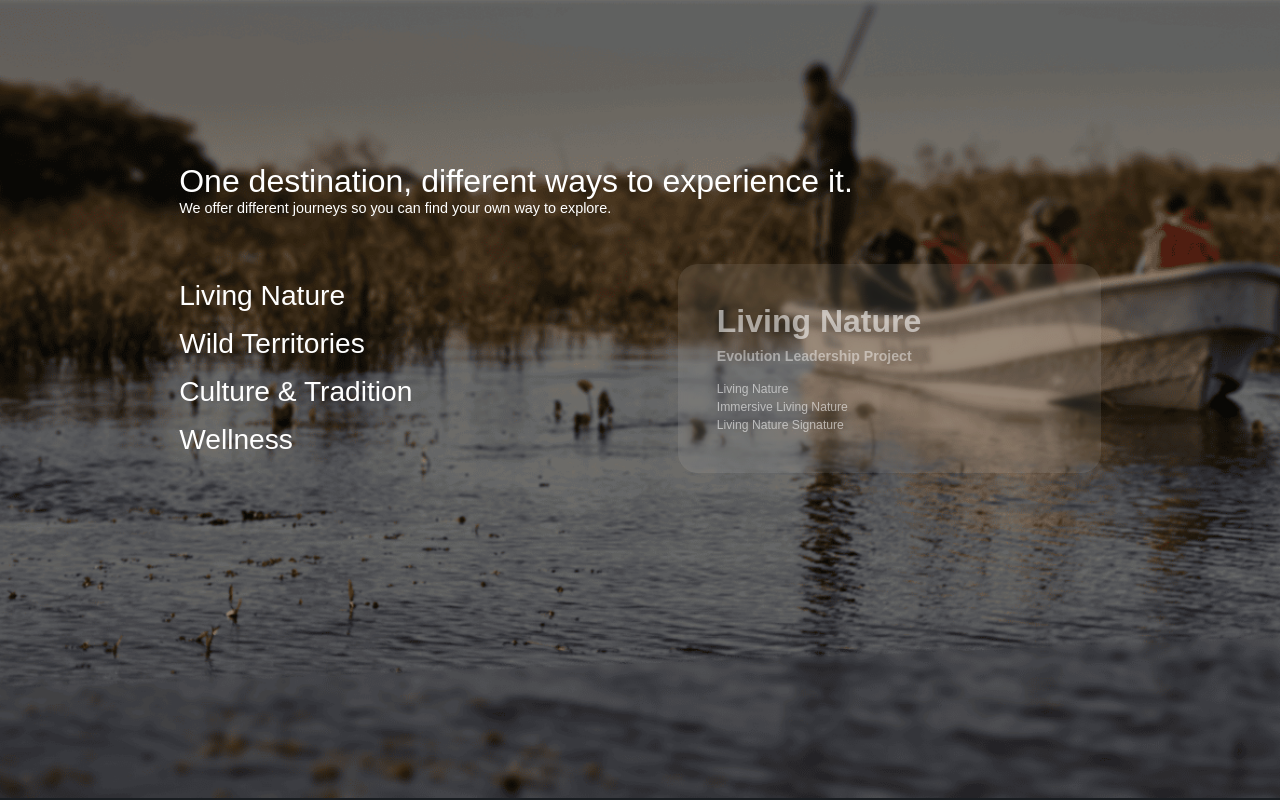
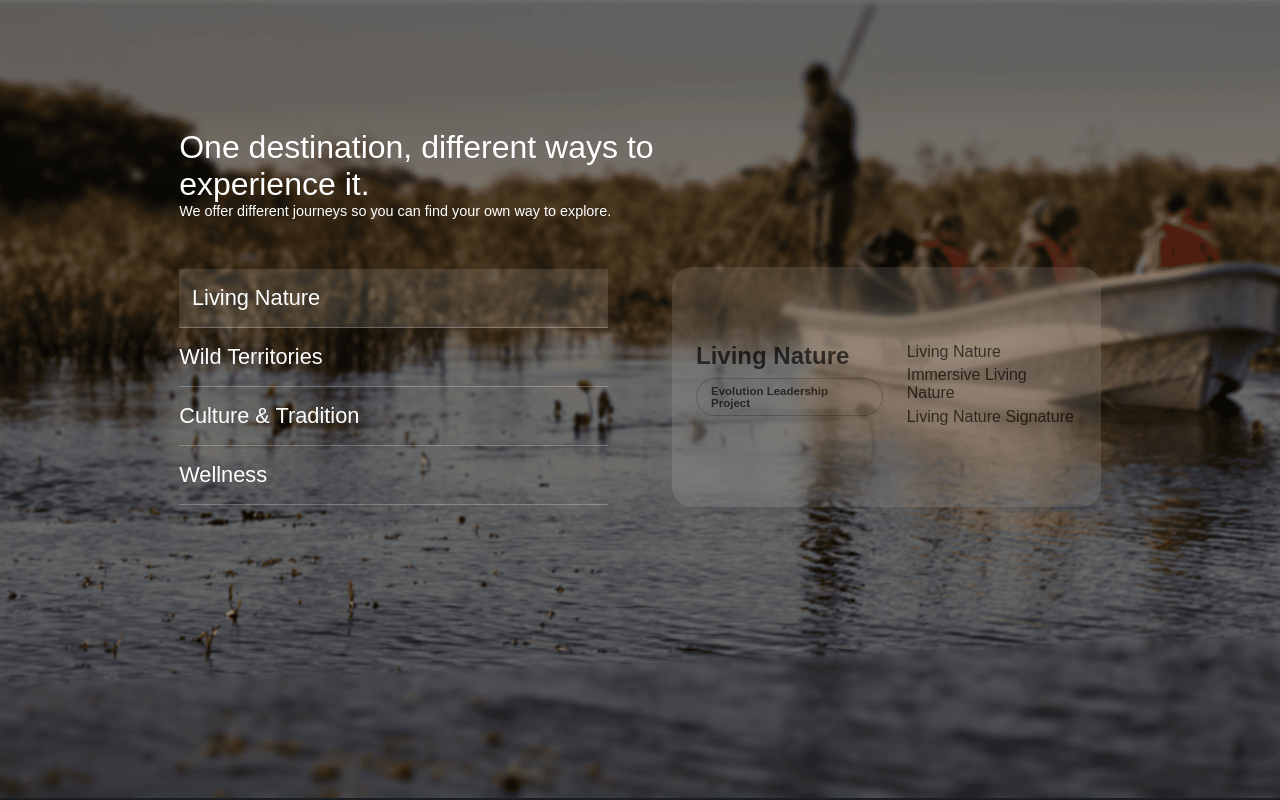
Before and after one commit to DoloresPolito/sapucay, a Next.js app: page /en in a window 1280 px wide. Shown: the part 802-1602 px from the top of the page. Built offline with nearby package versions, Linux system fonts and the light colour scheme.

Commit message:
resp home

```diff
--- a/src/app/[locale]/layout.js
+++ b/src/app/[locale]/layout.js
@@ -1,8 +1,9 @@
 import { hasLocale, NextIntlClientProvider } from 'next-intl';
 import {getMessages} from 'next-intl/server';
 import { routing } from '@/src/i18n/routing';
-import { notFound } from 'next/navigation';
+// import { notFound } from 'next/navigation';
 import { setRequestLocale } from 'next-intl/server';
+import PageTransition from '@/src/components/PageTransition';
 
 import "./globals.scss";
 export function generateStaticParams() {
@@ -24,7 +25,10 @@ export default async function RootLayout({children, params}) {
     <html lang={locale}>
       <body>
         <NextIntlClientProvider messages={messages}>
+          <PageTransition>
           {children}
+          </PageTransition>
+
         </NextIntlClientProvider>
       </body>
     </html>
--- a/src/components/Home/SlideA/Body/index.js
+++ b/src/components/Home/SlideA/Body/index.js
@@ -1,24 +1,18 @@
-import { motion } from "framer-motion";
 import styles from "../style.module.scss";
 
 export default function Body({ items, selectedLink, setSelectedLink }) {
-
-
   return (
     <div className={styles.body}>
       {items.map((item, index) => (
-        <motion.p
+        <div
           key={index}
-          onMouseOver={() => setSelectedLink({ isActive: true, index })}
-          onMouseLeave={() => setSelectedLink({ isActive: false, index })}
-          animate={
-            selectedLink.isActive && selectedLink.index !== index
-              ? { filter: "blur(4px)", opacity: 0.3 }
-              : { filter: "blur(0px)", opacity: 1 }
-          }
+          className={`${styles.item} ${
+            selectedLink.index === index ? styles.active : ""
+          }`}
+          onMouseEnter={() => setSelectedLink({ isActive: true, index })}
         >
           {item.title}
-        </motion.p>
+        </div>
       ))}
     </div>
   );
--- a/src/components/Home/SlideA/Content/index.js
+++ b/src/components/Home/SlideA/Content/index.js
@@ -2,7 +2,6 @@ import { motion } from "framer-motion";
 import styles from "../style.module.scss";
 
 export default function Content({ item, isActive }) {
-
   return (
     <motion.div
       className={styles.content}
@@ -10,14 +9,16 @@ export default function Content({ item, isActive }) {
       animate={isActive ? { opacity: 1, y: 0 } : { opacity: 0.6, y: 0 }}
       transition={{ duration: 0.4 }}
     >
+      <div className={styles.left}>
+        <h2>{item.title}</h2>
+        <h3>{item.subtitle}</h3>
+      </div>
 
-      <h2>{item.title}</h2>
-      <h3>{item.subtitle}</h3>
-
-      <p>{item.level1}</p>
-      <p>{item.level2}</p>
-      <p>{item.level3}</p>
-
+      <div className={styles.right}>
+        <p>{item.level1}</p>
+        <p>{item.level2}</p>
+        <p>{item.level3}</p>
+      </div>
     </motion.div>
   );
 }
--- a/src/components/Home/SlideA/style.module.scss
+++ b/src/components/Home/SlideA/style.module.scss
@@ -58,10 +58,15 @@
     margin-bottom: 6vh;
   }
 
+  .header {
+    margin-bottom: 6vh;
+    max-width: 550px;
+  }
+
   .columns {
     display: grid;
     grid-template-columns: 1fr 1fr;
-    gap: 6vw;
+    gap: 5vw;
     align-items: center;
 
     @media only screen and (max-width: 850px) {
@@ -73,53 +78,72 @@
   .body {
     display: flex;
     flex-direction: column;
-    gap: 2vh;
-    @media only screen and (max-width: 850px) {
-    }
+    width: 100%;
+  }
 
-    p {
-      font-size: 2.2vw;
-      margin: 0;
-      cursor: pointer;
-      overflow: hidden;
-      display: flex;
-      font-weight: 400;
-    }
+  .item {
+    padding: 2vh 0;
+    font-size: 1.7vw;
+    font-weight: 400;
+    cursor: pointer;
 
-    span {
-      display: inline-block;
+    border-bottom: 1px solid rgba(255, 255, 255, 0.25);
+
+    transition: all 0.3s ease;
+
+    &:hover {
+      background: rgba(255, 255, 255, 0.08);
+      padding-left: 1vw;
     }
   }
 
+  .active {
+    background: rgba(255, 255, 255, 0.12);
+    padding-left: 1vw;
+  }
+
   .content {
-    padding: 3vw;
+    padding: 3vh 3vh;
     border-radius: 20px;
+    background: rgba(255, 255, 255, 0.18);
+    backdrop-filter: blur(12px);
+    color: black;
 
-    background: rgba(255, 255, 255, 0.15);
-    backdrop-filter: blur(5px);
-
-    color: white;
-
-    @media only screen and (max-width: 850px) {
-      width: 80vw;
-    }
+    display: flex;
+    flex-direction: row;
+    justify-content: center;
+    height: 30vh;
 
     h2 {
-      font-size: 2.5vw;
+      font-size: 3vh;
       margin-bottom: 1vh;
     }
 
     h3 {
-      font-size: 1.1vw;
-      opacity: 0.8;
+      font-size: 0.9vw;
       margin-bottom: 2vh;
+      display: inline-block;
+      border: 1px solid rgba(0, 0, 0, 0.3);
+      padding: 6px 14px;
+      border-radius: 30px;
     }
 
     p {
-      font-size: 0.95vw;
-      line-height: 1.5;
+      font-size: 2vh;
+      margin-bottom: 0.7vh;
+    }
+
+    .left {
+      display: flex;
+      margin-right: 3vh;
+      flex-direction: column;
+      justify-content: center;
+    }
+
+    .right {
+      display: flex;
+      flex-direction: column;
+      justify-content: center;
     }
   }
-
-
 }
--- /dev/null
+++ b/src/components/PageTransition/index.js
@@ -0,0 +1,26 @@
+"use client";
+
+import { AnimatePresence, motion } from "framer-motion";
+import { usePathname } from "next/navigation";
+
+export default function PageTransition({ children }) {
+  const pathname = usePathname();
+
+  return (
+    <AnimatePresence mode="wait">
+      <motion.div
+        key={pathname}
+        initial={{ opacity: 0.9}}
+        animate={{ opacity: 1}}
+        // exit={{ opacity: 0.5}}
+        transition={{
+          duration:1.2,
+          ease: [0.76, 0, 0.24, 1],
+        }}
+        style={{ height: "100%" }}
+      >
+        {children}
+      </motion.div>
+    </AnimatePresence>
+  );
+}
```
